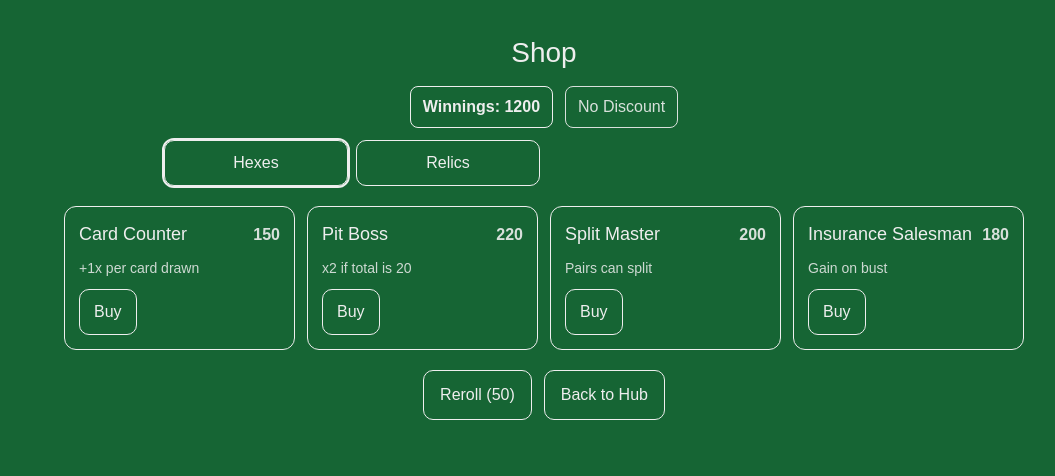
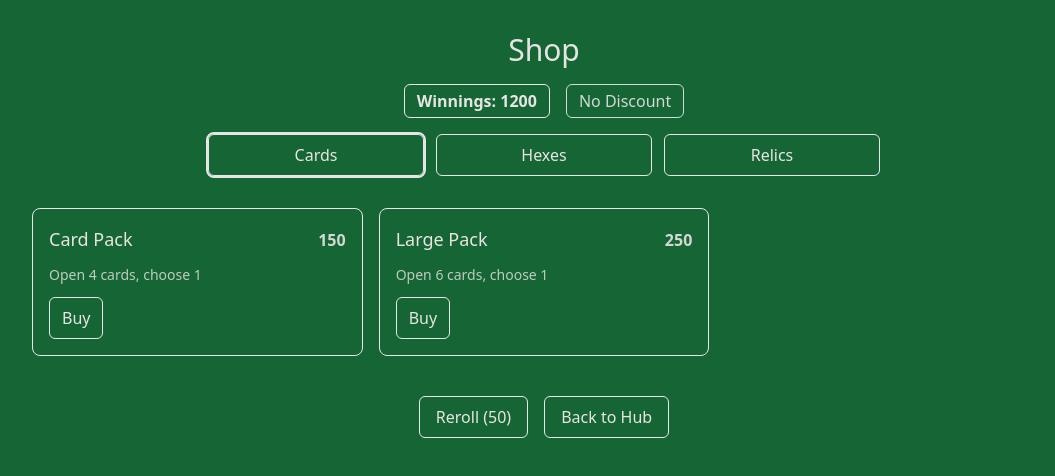
Before and after one commit to garretthogan/blackjack-frontend, a React (Vite) app: page /shop in a window 1280 px wide. Shown: the top 476 px of the page, without its empty margins (96-1151 px from the left). Built offline with nearby package versions, Linux system fonts and the light colour scheme.

Commit message:
Adds purchasable cards to shop

```diff
--- a/package.json
+++ b/package.json
@@ -10,6 +10,7 @@
     "preview": "vite preview"
   },
   "dependencies": {
+    "framer-motion": "^12.23.12",
     "react": "^19.1.1",
     "react-dom": "^19.1.1",
     "react-router": "^7.8.2",
--- a/src/Shop.jsx
+++ b/src/Shop.jsx
@@ -1,8 +1,27 @@
 import { useState } from 'react';
 import { useNavigate } from 'react-router';
+import { motion } from 'framer-motion';
+import useDeckStore from './stores/deck';
+import Card from './Card';
 
 /** Minimal mock catalog pools */
 const POOLS = {
+  Cards: [
+    {
+      id: 'pack_standard',
+      name: 'Card Pack',
+      desc: 'Open 4 cards, choose 1',
+      cost: 150,
+      packSize: 4,
+    },
+    {
+      id: 'pack_large',
+      name: 'Large Pack',
+      desc: 'Open 6 cards, choose 1',
+      cost: 250,
+      packSize: 6,
+    },
+  ],
   Hexes: [
     { id: 'jk_counter', name: 'Card Counter', desc: '+1x per card drawn', cost: 150 },
     { id: 'jk_pit', name: 'Pit Boss', desc: 'x2 if total is 20', cost: 220 },
@@ -24,16 +43,38 @@ const POOLS = {
   ],
 };
 
+const EFFECTS = [
+  '+25 chips if this card makes 21',
+  '+10 chips per Ace in hand',
+  'x2 multiplier if part of a Blackjack',
+  '+15 chips if this card is a face card',
+  'Prevent bust once per round if this card is in hand',
+  '+20 chips if this card is drawn first',
+  'x1.5 multiplier if paired with same rank',
+  '+30 chips if this card wins against dealer',
+];
+
+function createRandomCard() {
+  const suits = ['♠', '♥', '♦', '♣'];
+  const ranks = ['A', '2', '3', '4', '5', '6', '7', '8', '9', '10', 'J', 'Q', 'K'];
+  const suit = suits[Math.floor(Math.random() * suits.length)];
+  const rank = ranks[Math.floor(Math.random() * ranks.length)];
+  const effect = EFFECTS[Math.floor(Math.random() * EFFECTS.length)];
+  return { suit, rank, effect };
+}
+
 export default function Shop() {
   const navigate = useNavigate();
+  const addCardToDeck = useDeckStore(state => state.addCardToDeck);
 
-  // state
-  const [tab, setTab] = useState('Hexes');
+  const [tab, setTab] = useState('Cards');
   const [credits, setCredits] = useState(1200);
   const [rerollCost, setRerollCost] = useState(50);
   const [discount, setDiscount] = useState(0); // % discount from voucher
   const [items, setItems] = useState(() => rollShop(tab));
   const [owned, setOwned] = useState({}); // id -> true
+  const [openedPack, setOpenedPack] = useState(null);
+  const [selectedCard, setSelectedCard] = useState(null);
 
   function rollShop(whichTab) {
     // Simple random selection of up to 6 items from the pool (no dupes)
@@ -54,6 +95,16 @@ export default function Shop() {
     const cost = effectiveCost(item.cost);
     if (credits < cost) return;
     setCredits(c => c - cost);
+
+    if (tab === 'Cards' && item.id.startsWith('pack_')) {
+      const count = item.packSize || 4;
+      setOpenedPack({
+        cards: Array.from({ length: count }, () => createRandomCard()),
+      });
+      setSelectedCard(null);
+      return;
+    }
+
     setOwned(o => ({ ...o, [item.id]: true }));
 
     // Simple example effect: voucher applies a discount once.
@@ -70,22 +121,31 @@ export default function Shop() {
     setRerollCost(r => Math.round(r * 1.6)); // escalate cost
   };
 
+  const confirmSelection = () => {
+    if (!selectedCard) return;
+    addCardToDeck(selectedCard);
+    setOpenedPack(null);
+    setSelectedCard(null);
+  };
+
   return (
-    <div style={containerStyle}>
-      <h1 style={titleStyle}>Shop</h1>
+    <div className="min-h-screen flex flex-col items-center gap-4 p-6 text-stone-200 font-sans">
+      <h1 className="text-3xl mt-2">Shop</h1>
 
-      <div style={topBarStyle}>
-        <div style={currencyStyle}>Winnings: {credits}</div>
-        <div style={discountStyle}>{discount > 0 ? `Discount: -${Math.round(discount * 100)}%` : 'No Discount'}</div>
+      <div className="flex gap-4 items-center justify-center">
+        <div className="px-3 py-1 border rounded-md font-bold">Winnings: {credits}</div>
+        <div className="px-3 py-1 border rounded-md opacity-90">
+          {discount > 0 ? `Discount: -${Math.round(discount * 100)}%` : 'No Discount'}
+        </div>
       </div>
 
-      <div style={tabsStyle} role="tablist" aria-label="Shop categories">
-        {['Hexes', 'Relics'].map(t => (
+      <div className="grid grid-cols-3 gap-3 w-full max-w-2xl">
+        {['Cards', 'Hexes', 'Relics'].map(t => (
           <button
             key={t}
             role="tab"
             aria-selected={tab === t}
-            style={{ ...tabBtnStyle, ...(tab === t ? tabBtnActiveStyle : null) }}
+            className={`px-4 py-2 rounded-md border ${tab === t ? 'outline outline-2' : ''}`}
             onClick={() => handleTab(t)}
           >
             {t}
@@ -93,9 +153,58 @@ export default function Shop() {
         ))}
       </div>
 
-      <div style={gridStyle}>
+      {openedPack ? (
+        <div className="mt-8 p-6 border rounded-lg text-center w-full max-w-4xl flex flex-col items-center">
+          <h2 className="text-xl mb-6">
+            {selectedCard ? 'Selected (confirm to add)' : 'Choose a card'}
+          </h2>
+
+          <div className="flex flex-wrap justify-center gap-10 w-full mb-8">
+            {openedPack.cards.map((c, index) => {
+              const isSelected = selectedCard && c === selectedCard;
+              return (
+                <motion.div
+                  key={index}
+                  initial={{ opacity: 0, y: 30 }}
+                  animate={{
+                    opacity: 1,
+                    y: isSelected ? -12 : 0,
+                    scale: isSelected ? 1.06 : 1,
+                    filter: isSelected ? 'none' : 'brightness(0.95)',
+                  }}
+                  transition={{
+                    delay: index * 0.12,
+                    type: 'spring',
+                    stiffness: 220,
+                    damping: 20,
+                  }}
+                  className={`flex flex-col items-center gap-3 ${isSelected ? 'z-10' : ''}`}
+                >
+                  <button onClick={() => setSelectedCard(c)} className="cursor-pointer">
+                    <Card card={c} />
+                  </button>
+                  {isSelected && (
+                    <div className="text-sm font-semibold mt-1">Selected</div>
+                  )}
+                </motion.div>
+              );
+            })}
+          </div>
+
+          <div className="mt-4 flex gap-3">
+            <button
+              className={`px-4 py-2 rounded-md border ${selectedCard ? '' : 'opacity-50 cursor-not-allowed'}`}
+              onClick={confirmSelection}
+              disabled={!selectedCard}
+            >
+              Confirm
+            </button>
+          </div>
+        </div>
+      ) : (
+        <div className="grid grid-cols-1 sm:grid-cols-2 lg:grid-cols-3 gap-4 w-full max-w-5xl mt-4">
           {items.length === 0 ? (
-          <div style={{ opacity: 0.8, padding: 16 }}>No items available.</div>
+            <div className="opacity-80 p-4">No items available.</div>
           ) : (
             items.map(it => (
               <ItemCard
@@ -109,132 +218,44 @@ export default function Shop() {
             ))
           )}
         </div>
+      )}
 
-      <div style={bottomBarStyle}>
-        <button style={btnStyle} onClick={reroll} disabled={credits < effectiveCost(rerollCost)}>
+      {!openedPack && (
+        <div className="flex gap-4 mt-6">
+          <button
+            className="px-4 py-2 rounded-md border"
+            onClick={reroll}
+            disabled={credits < effectiveCost(rerollCost)}
+          >
             Reroll ({effectiveCost(rerollCost)})
           </button>
-        <button style={btnStyle} onClick={() => navigate('/run-hub')}>
+          <button
+            className="px-4 py-2 rounded-md border"
+            onClick={() => navigate('/run-hub')}
+          >
             Back to Hub
           </button>
         </div>
+      )}
     </div>
   );
 }
 
 function ItemCard({ item, owned, effectiveCost, canBuy, onBuy }) {
   return (
-    <div style={cardStyle} aria-label={item.name}>
-      <div
-        style={{
-          display: 'flex',
-          justifyContent: 'space-between',
-          alignItems: 'baseline',
-        }}
+    <div className="border rounded-lg p-4 flex flex-col gap-3">
+      <div className="flex justify-between items-baseline">
+        <h3 className="text-lg">{item.name}</h3>
+        <span className="font-bold opacity-90">{owned ? 'Owned' : effectiveCost}</span>
+      </div>
+      <p className="text-sm opacity-80">{item.desc}</p>
+      <button
+        className={`self-start px-3 py-2 rounded-md border ${canBuy ? '' : 'opacity-50 cursor-not-allowed'}`}
+        onClick={onBuy}
+        disabled={!canBuy || owned}
       >
-        <h3 style={cardTitleStyle}>{item.name}</h3>
-        <span style={priceStyle}>{owned ? 'Owned' : effectiveCost}</span>
-      </div>
-      <p style={cardDescStyle}>{item.desc}</p>
-      <button style={{ ...buyBtnStyle, opacity: canBuy ? 1 : 0.5 }} onClick={onBuy} disabled={!canBuy || owned}>
         {owned ? 'Purchased' : 'Buy'}
       </button>
     </div>
   );
 }
-
-/* styles */
-const containerStyle = {
-  minHeight: '100vh',
-  display: 'flex',
-  flexDirection: 'column',
-  padding: 24,
-  gap: 12,
-  color: '#eee',
-  fontFamily: 'sans-serif',
-  alignItems: 'center',
-};
-
-const titleStyle = { margin: '8px 0 0', fontSize: 28 };
-
-const topBarStyle = {
-  display: 'flex',
-  gap: 12,
-  alignItems: 'center',
-  justifyContent: 'center',
-};
-
-const currencyStyle = {
-  padding: '8px 12px',
-  border: '1px solid ',
-  borderRadius: 8,
-  fontWeight: 700,
-};
-
-const discountStyle = {
-  padding: '8px 12px',
-  border: '1px solid ',
-  borderRadius: 8,
-  opacity: 0.9,
-};
-
-const tabsStyle = {
-  display: 'grid',
-  gridTemplateColumns: 'repeat(4, minmax(100px, 1fr))',
-  gap: 8,
-  width: 'min(760px, 95vw)',
-};
-
-const tabBtnStyle = {
-  padding: '10px 12px',
-  borderRadius: 10,
-  border: '1px solid ',
-  color: '#eee',
-  cursor: 'pointer',
-};
-
-const tabBtnActiveStyle = { outline: '2px solid ' };
-
-const gridStyle = {
-  display: 'grid',
-  gridTemplateColumns: 'repeat(auto-fit, minmax(220px, 1fr))',
-  gap: 12,
-  width: 'min(960px, 95vw)',
-  marginTop: 8,
-};
-
-const cardStyle = {
-  border: '1px solid ',
-  borderRadius: 12,
-  padding: 14,
-  display: 'flex',
-  flexDirection: 'column',
-  gap: 10,
-};
-
-const cardTitleStyle = { margin: 0, fontSize: 18 };
-const priceStyle = { fontWeight: 700, opacity: 0.9 };
-const cardDescStyle = { margin: 0, opacity: 0.85, fontSize: 14 };
-
-const buyBtnStyle = {
-  alignSelf: 'flex-start',
-  padding: '10px 14px',
-  borderRadius: 10,
-  border: '1px solid ',
-  color: '#eee',
-  cursor: 'pointer',
-};
-
-const bottomBarStyle = {
-  display: 'flex',
-  gap: 12,
-  marginTop: 8,
-};
-
-const btnStyle = {
-  padding: '12px 16px',
-  borderRadius: 10,
-  border: '1px solid ',
-  color: '#eee',
-  cursor: 'pointer',
-};
--- a/src/context/UserContext.jsx
+++ b/src/context/UserContext.jsx
@@ -5,12 +5,13 @@ const UserContext = createContext(null);
 const STORAGE_KEY = 'bj_user_v1';
 const DEFAULT_INITIAL_BANK = 1000;
 
-const n = v => (Number.isFinite(v) ? v : null);
+const toFiniteNumberOrNull = v => (Number.isFinite(v) ? v : null);
 
 function sanitize(capMaybe, balMaybe, fallback) {
-  const cap = n(capMaybe);
-  const baseCap = cap && cap > 0 ? cap : n(fallback) || DEFAULT_INITIAL_BANK;
-  const bal = n(balMaybe);
+  const cap = toFiniteNumberOrNull(capMaybe);
+  const baseCap =
+    cap && cap > 0 ? cap : toFiniteNumberOrNull(fallback) || DEFAULT_INITIAL_BANK;
+  const bal = toFiniteNumberOrNull(balMaybe);
   const baseBal = bal && bal > 0 ? bal : baseCap;
   return { baseCap, baseBal };
 }
@@ -28,27 +29,46 @@ export function UserProvider({ children, initialBank = DEFAULT_INITIAL_BANK }) {
 
   const [balance, setBalance] = useState(baseBal);
   const [bankCap, setBankCap] = useState(baseCap);
-  const [round, setRound] = useState(n(stored.round) || 1);
-  const [currentBet, setCurrentBet] = useState(n(stored.currentBet) || 0);
-  const [betMultiplier, setBetMultiplier] = useState(n(stored.betMultiplier) || 1);
+  const [round, setRound] = useState(toFiniteNumberOrNull(stored.round) || 1);
+  const [currentBet, setCurrentBet] = useState(
+    toFiniteNumberOrNull(stored.currentBet) || 0
+  );
+  const [betMultiplier, setBetMultiplier] = useState(
+    toFiniteNumberOrNull(stored.betMultiplier) || 1
+  );
+
+  const [ownedItems, setOwnedItems] = useState(stored.ownedItems || {});
+  const [wallets, setWallets] = useState(stored.wallets || {});
 
   useEffect(() => {
     sessionStorage.setItem(
       STORAGE_KEY,
-      JSON.stringify({ balance, bankCap, round, currentBet, betMultiplier })
+      JSON.stringify({
+        balance,
+        bankCap,
+        round,
+        currentBet,
+        betMultiplier,
+        ownedItems,
+        wallets,
+      })
     );
-  }, [balance, bankCap, round, currentBet, betMultiplier]);
+  }, [balance, bankCap, round, currentBet, betMultiplier, ownedItems, wallets]);
 
   const setStartingBank = useCallback(
     amount => {
-      const v = Math.floor(Number(amount));
+      const parsedAmount = Math.floor(Number(amount));
       const next =
-        Number.isFinite(v) && v > 0 ? v : n(initialBank) || DEFAULT_INITIAL_BANK;
+        Number.isFinite(parsedAmount) && parsedAmount > 0
+          ? parsedAmount
+          : toFiniteNumberOrNull(initialBank) || DEFAULT_INITIAL_BANK;
       setBankCap(next);
       setBalance(next);
       setRound(1);
       setCurrentBet(0);
       setBetMultiplier(1);
+      setOwnedItems({});
+      setWallets({});
       sessionStorage.setItem(
         STORAGE_KEY,
         JSON.stringify({
@@ -57,6 +77,8 @@ export function UserProvider({ children, initialBank = DEFAULT_INITIAL_BANK }) {
           round: 1,
           currentBet: 0,
           betMultiplier: 1,
+          ownedItems: {},
+          wallets: {},
         })
       );
     },
@@ -68,7 +90,7 @@ export function UserProvider({ children, initialBank = DEFAULT_INITIAL_BANK }) {
       const wager = Math.floor(Number(bet));
       if (!Number.isFinite(wager) || wager <= 0) return false;
       if (wager > balance) return false;
-      setBalance(b => b - wager);
+      setBalance(previousBalance => previousBalance - wager);
       setCurrentBet(wager);
       setBetMultiplier(1);
       return true;
@@ -79,21 +101,65 @@ export function UserProvider({ children, initialBank = DEFAULT_INITIAL_BANK }) {
   const tryDoubleDown = useCallback(() => {
     if (currentBet <= 0) return false;
     if (balance < currentBet) return false;
-    setBalance(b => b - currentBet);
-    setBetMultiplier(m => m + 1);
+    setBalance(previousBalance => previousBalance - currentBet);
+    setBetMultiplier(previousMultiplier => previousMultiplier + 1);
     return true;
   }, [balance, currentBet]);
 
   const settleHand = (outcome, message, opts = {}) => {
     const mult = Number.isFinite(opts.multiplier) ? opts.multiplier : betMultiplier;
     const paidBack = settlementReturn(currentBet, outcome, { multiplier: mult });
-    const delta = paidBack - currentBet * mult;
 
-    setBalance(b => b + paidBack);
-    setRound(r => r + 1);
+    setBalance(previousBalance => previousBalance + paidBack);
+    setRound(previousRound => previousRound + 1);
     setCurrentBet(0);
     setBetMultiplier(1);
   };
+
+  const getCurrencyBalance = useCallback(() => balance, [balance]);
+
+  const setCurrencyBalance = useCallback(nextValue => {
+    const parsedValue = Math.floor(Number(nextValue));
+    if (!Number.isFinite(parsedValue)) return;
+    setBalance(parsedValue);
+  }, []);
+
+  const spendCredits = useCallback(
+    amount => {
+      const parsedAmount = Math.floor(Number(amount));
+      if (!Number.isFinite(parsedAmount) || parsedAmount <= 0) return false;
+      if (balance < parsedAmount) return false;
+      setBalance(previousBalance => previousBalance - parsedAmount);
+      return true;
+    },
+    [balance]
+  );
+
+  const addCredits = useCallback(amount => {
+    const parsedAmount = Math.floor(Number(amount));
+    if (!Number.isFinite(parsedAmount) || parsedAmount <= 0) return false;
+    setBalance(previousBalance => previousBalance + parsedAmount);
+    return true;
+  }, []);
+
+  const hasItem = useCallback(itemId => !!ownedItems[itemId], [ownedItems]);
+
+  const buyShopItem = useCallback(
+    item => {
+      if (!item || !item.id) return false;
+      if (ownedItems[item.id]) return false;
+
+      const parsedCost = Math.floor(Number(item.cost));
+      if (!Number.isFinite(parsedCost) || parsedCost < 0) return false;
+
+      const wasSpent = spendCredits(parsedCost);
+      if (!wasSpent) return false;
+
+      setOwnedItems(previousOwnedItems => ({ ...previousOwnedItems, [item.id]: true }));
+      return true;
+    },
+    [ownedItems, spendCredits]
+  );
 
   return (
     <UserContext.Provider
@@ -103,10 +169,18 @@ export function UserProvider({ children, initialBank = DEFAULT_INITIAL_BANK }) {
         round,
         currentBet,
         betMultiplier,
+        ownedItems,
+        wallets,
         setStartingBank,
         startHand,
         tryDoubleDown,
         settleHand,
+        getCurrencyBalance,
+        setCurrencyBalance,
+        spendCredits,
+        addCredits,
+        hasItem,
+        buyShopItem,
       }}
     >
       {children}
--- a/src/main.jsx
+++ b/src/main.jsx
@@ -12,8 +12,7 @@ import DeckViewer from './DeckViewer';
 import { UserProvider } from './context/UserContext';
 
 const router = createBrowserRouter([
-  { path: '/', element: <SeatAndBuyIn /> },
-  { path: '/dev/', element: <MainMenu /> },
+  { path: '/', element: <MainMenu /> },
   { path: '/blackjack', element: <Blackjack /> },
   { path: '/seat-buy-in', element: <SeatAndBuyIn /> },
   { path: '/deck-select', element: <DeckSelect /> },
--- a/src/stores/deck.js
+++ b/src/stores/deck.js
@@ -25,6 +25,7 @@ function shuffleDeck(deck) {
 
 const useDeckStore = create((set, get) => ({
   deck: [],
+  injectedCards: [],
   drawCard: () => {
     const { deck } = get();
     if (deck.length === 0) return null;
@@ -36,10 +37,18 @@ const useDeckStore = create((set, get) => ({
     set(state => ({
       deck: shuffleDeck(state.deck),
     })),
-  resetDeck: () =>
-    set(() => ({
-      deck: shuffleDeck(generateDeck()),
-    })),
+  resetDeck: () => {
+    const base = generateDeck();
+    const extras = get().injectedCards || [];
+    const combined = [...base, ...extras];
+    set({ deck: shuffleDeck(combined) });
+  },
+  addCardToDeck: card =>
+    set(state => {
+      const nextInjected = [...state.injectedCards, card];
+      const nextDeck = [...state.deck, card];
+      return { injectedCards: nextInjected, deck: nextDeck };
+    }),
 }));
 
 export default useDeckStore;
```
Also changed, not shown: src/Card.jsx (+26 -2 lines), src/DeckViewer.jsx (+27 -10 lines), 1 other file (tests, documents, lock files or other folders). Lines whose indentation alone changed are shown as unchanged.
